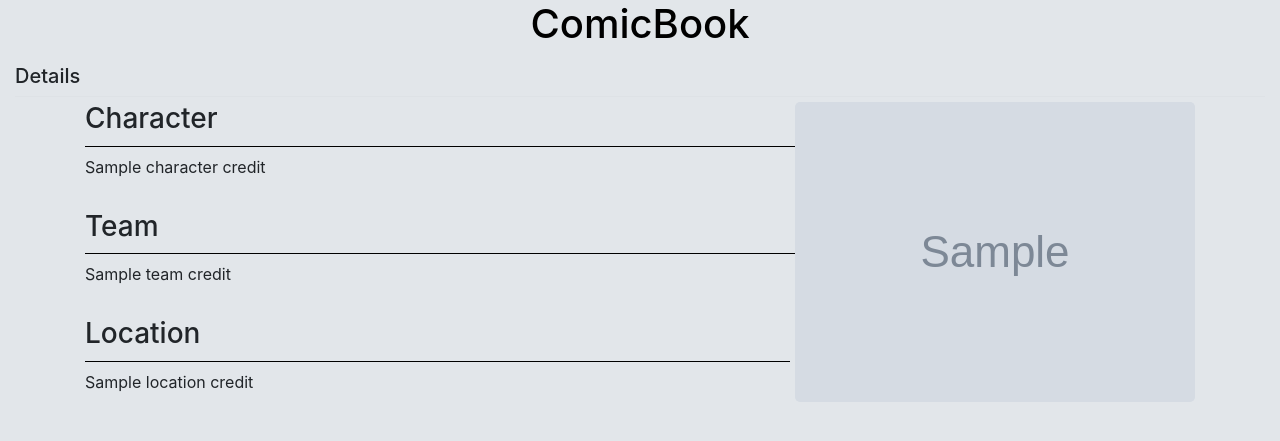
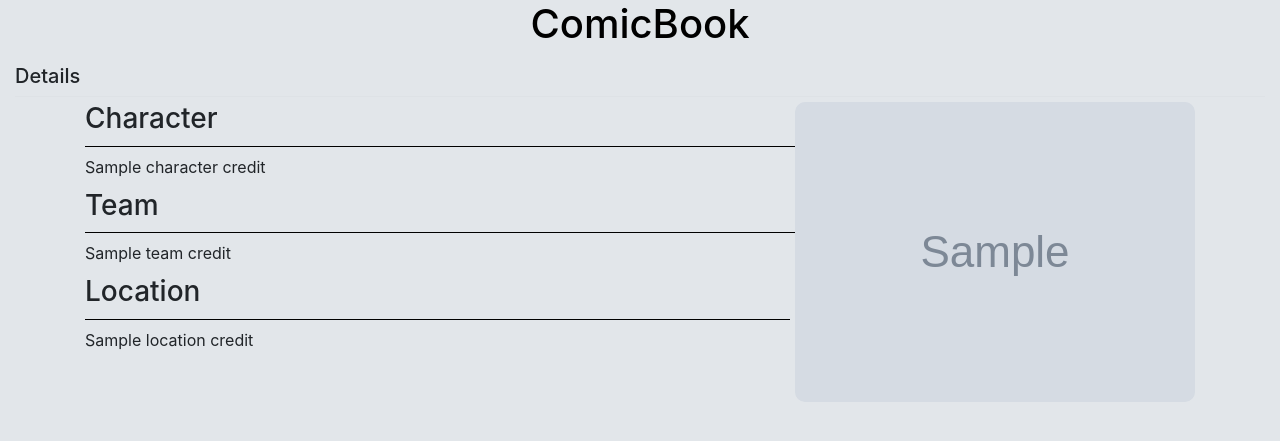
Before and after one commit to pabeli/comicweb, a Django app: page /detail/1 in a window 1280 px wide. Shown: the top 441 px of the page. Run offline with Django 3.2, Linux system fonts and the light colour scheme; tables that the repository leaves empty hold one stand-in row (values such as "Sample post"); grey boxes marked "Sample" are stand-in pictures; a database or web service that is not in the repository returns one stand-in record (values such as "Sample title"); data that the repository does not hold is empty; some libraries are stand-ins or nearby versions.

Commit message:
style changes

```diff
--- a/comicweb/comic/static/comic/style.css
+++ b/comicweb/comic/static/comic/style.css
@@ -30,3 +30,21 @@ body {
 .imglist {
     max-height: 200px;
 }
+
+.imgdetail {
+    float:right;
+    margin-left: 5px;
+    margin-top: 5px;
+    border-radius: 10px;
+    max-height: 500px;
+}
+
+.titledetail {
+    border-bottom: 1px solid black;
+    padding-bottom: 10px;
+    margin-top: 5px
+}
+
+.elementdetail {
+    margin-bottom: 5px
+}
--- a/comicweb/comic/templates/comic/detail.html
+++ b/comicweb/comic/templates/comic/detail.html
@@ -36,25 +36,25 @@
         <div class="container">
             <div class="row">
                 <div class="col-md-12" >
-                    <img style='float:right; margin-left: 5px; margin-top: 5px; border-radius: 5px' src={{ image.original_url }} />
+                    <img class="imgdetail" src={{ image.original_url }} />
                     <!--Character-->
-                    <h3 style="border-bottom: 1px solid black; padding-bottom: 10px; margin-top: 5px"> Character </h3>
+                    <h3 class= "titledetail"> Character </h3>
                     <ul class="list-group list-group-flush">
                     {% for name in names %}
-                        <p style="padding-bottom: 10px">{{ name }}</p>
+                        <p class= "elementdetail">{{ name }}</p>
                     {% endfor %}
                     </ul>
                     <!--Team-->
-                    <h3 style="border-bottom: 1px solid black; padding-bottom: 10px; margin-top: 5px"> Team </h3>
+                    <h3 class= "titledetail"> Team </h3>
                     <ul class="list-group list-group-flush">
                     {% for member in team %}
-                        <p style="padding-bottom: 10px">{{ member }}</p>
+                        <p class= "elementdetail">{{ member }}</p>
                     {% endfor %}
                     <!--Location-->
-                    <h3 style="border-bottom: 1px solid black; padding-bottom: 10px; margin-top: 5px"> Location </h3>
+                    <h3 class= "titledetail"> Location </h3>
                     <ul class="list-group list-group-flush">
                     {% for element in location %}
-                        <p style="padding-bottom: 10px">{{ element }}</p>
+                        <p class= "elementdetail">{{ element }}</p>
                     {% endfor %}
                 </div>
             </div>
```
